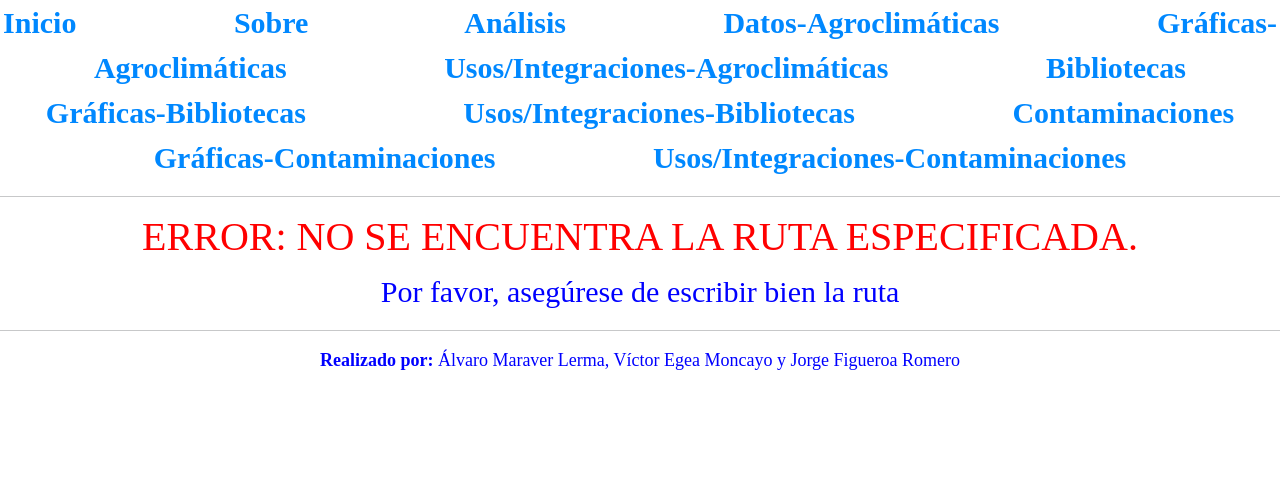
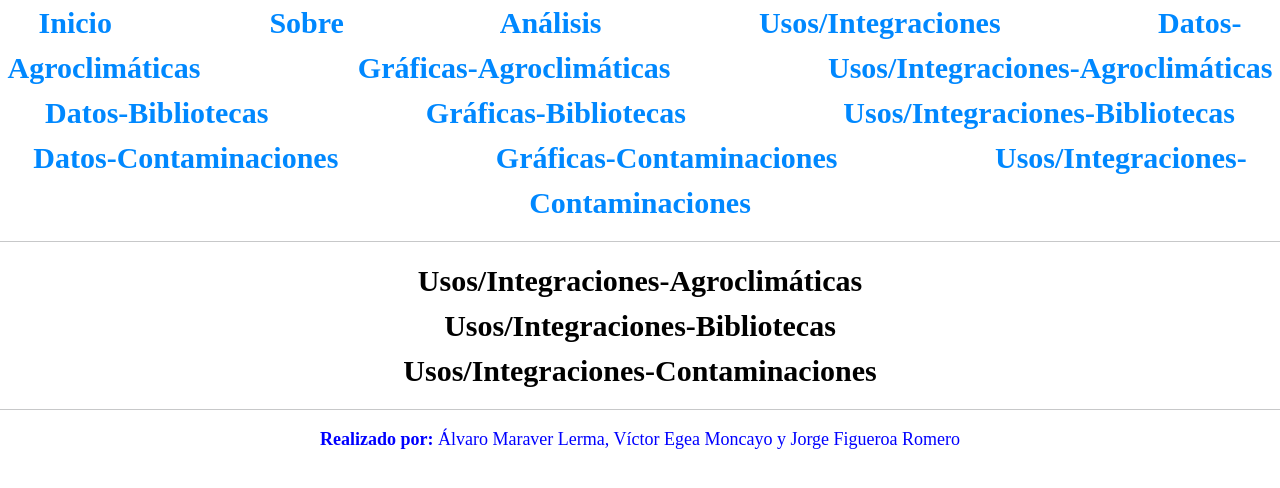
Before and after one commit to gti-sos/SOS2223-12, a SvelteKit app in the folder frontend/: page /integrations in a window 1280 px wide. Before the commit this address had no page. Shown: the top 488 px of the page. Built offline with nearby package versions, Linux system fonts and the light colour scheme.

Commit message:
.........

```diff
--- a/frontend/src/routes/Header.svelte
+++ b/frontend/src/routes/Header.svelte
@@ -3,13 +3,14 @@
     <a href="/">Inicio</a>
     <a href="/about">Sobre</a>
     <a href="/analytics">Análisis</a>
+    <a href="/integrations">Usos/Integraciones</a>
     <a href="/agroclimatic">Datos-Agroclimáticas</a>
     <a href="/graphAml">Gráficas-Agroclimáticas</a>
     <a href="/integrationsAml">Usos/Integraciones-Agroclimáticas</a>
-    <a href="/library">Bibliotecas</a>
+    <a href="/library">Datos-Bibliotecas</a>
     <a href="/graphVem">Gráficas-Bibliotecas</a>
     <a href="/integrationsVem">Usos/Integraciones-Bibliotecas</a>
-    <a href="/pollutions">Contaminaciones</a>
+    <a href="/pollutions">Datos-Contaminaciones</a>
     <a href="/graphJfr">Gráficas-Contaminaciones</a>
     <a href="/integrationsJfr">Usos/Integraciones-Contaminaciones</a>
 
--- /dev/null
+++ b/frontend/src/routes/integrations/+page.svelte
@@ -0,0 +1,7 @@
+<strong>
+    <div style="text-align: center; word-spacing: 150px; font-size: 30px; font-family: 'Times New Roman', Times, serif;">
+    <a style="color:black; text-decoration:none" href="/integrationsAml">Usos/Integraciones-Agroclimáticas</a><br>
+    <a style="color:black; text-decoration:none" href="/integrationsVem">Usos/Integraciones-Bibliotecas</a><br>
+    <a style="color:black; text-decoration:none" href="/integrationsJfr">Usos/Integraciones-Contaminaciones</a>
+    </div>
+</strong>
--- a/frontend/src/routes/library/+page.svelte
+++ b/frontend/src/routes/library/+page.svelte
@@ -1,5 +1,5 @@
 <svelte:head>
-    <title>SOS2223-12-Bibliotecas</title>
+    <title>SOS2223-12-Datos-Bibliotecas</title>
 </svelte:head>
 <script>
     // @ts-nocheck
@@ -439,7 +439,7 @@
         </tr>
 
         {#each librarys as library}
-            <tr>
+            <tr class="datosLib">
                 <td>{library.province_name}</td>
                 <td>{library.modified}</td>
                 <td>{library.identifier}</td>
--- a/frontend/src/routes/pollutions/+page.svelte
+++ b/frontend/src/routes/pollutions/+page.svelte
@@ -1,5 +1,5 @@
 <svelte:head>
-    <title>SOS2223-12-Contaminaciones</title>
+    <title>SOS2223-12-Datos-Contaminaciones</title>
 </svelte:head>
 <script>
     // @ts-nocheck
@@ -346,7 +346,7 @@
             </tr>
 
         {#each pollutions as pollution }
-          <tr>
+          <tr class="datosPol">
             <td><a href="/pollutions/{pollution.province}/{pollution.year}">{pollution.province}</a></td>
             <td>{pollution.year}</td>
             <td>{pollution.NO2}</td>
```
Also changed, not shown: 2 other files (tests, documents, lock files or other folders).
